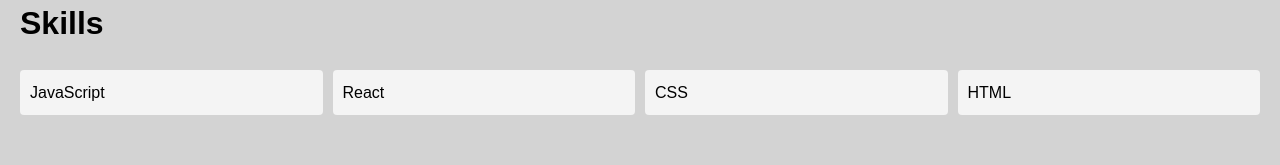
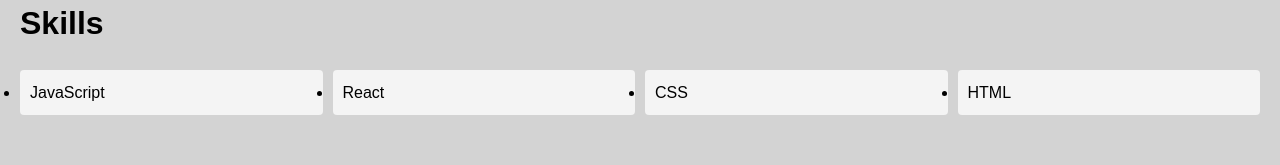
Before and after one commit to NikkiJWebDevOps/Nikki-J-Portfolio, a React app in the folder src/: page / in a window 1280 px wide. Shown: the part 1273-1438 px from the top of the page. Built offline with nearby package versions, Linux system fonts and the light colour scheme; the HTML template or start-up script is replaced by a standard one.

Commit message:
Update Skills.jsx

```diff
--- a/src/sections/Skills/Skills.jsx
+++ b/src/sections/Skills/Skills.jsx
@@ -5,13 +5,13 @@
   return (
     <section id="skills" className={styles.container}>
       <h1 className={styles.title}>Skills</h1>
-      <div className={styles.skillsList}>
-        <div className={styles.skill}>JavaScript</div>
-        <div className={styles.skill}>React</div>
-        <div className={styles.skill}>CSS</div>
-        <div className={styles.skill}>HTML</div>
+      <ul className={styles.skillsList}>
+        <li className={styles.skill}>JavaScript</li>
+        <li className={styles.skill}>React</li>
+        <li className={styles.skill}>CSS</li>
+        <li className={styles.skill}>HTML</li>
         {/* Add other skills here */}
-      </div>
+      </ul>
     </section>
   );
 }
```
